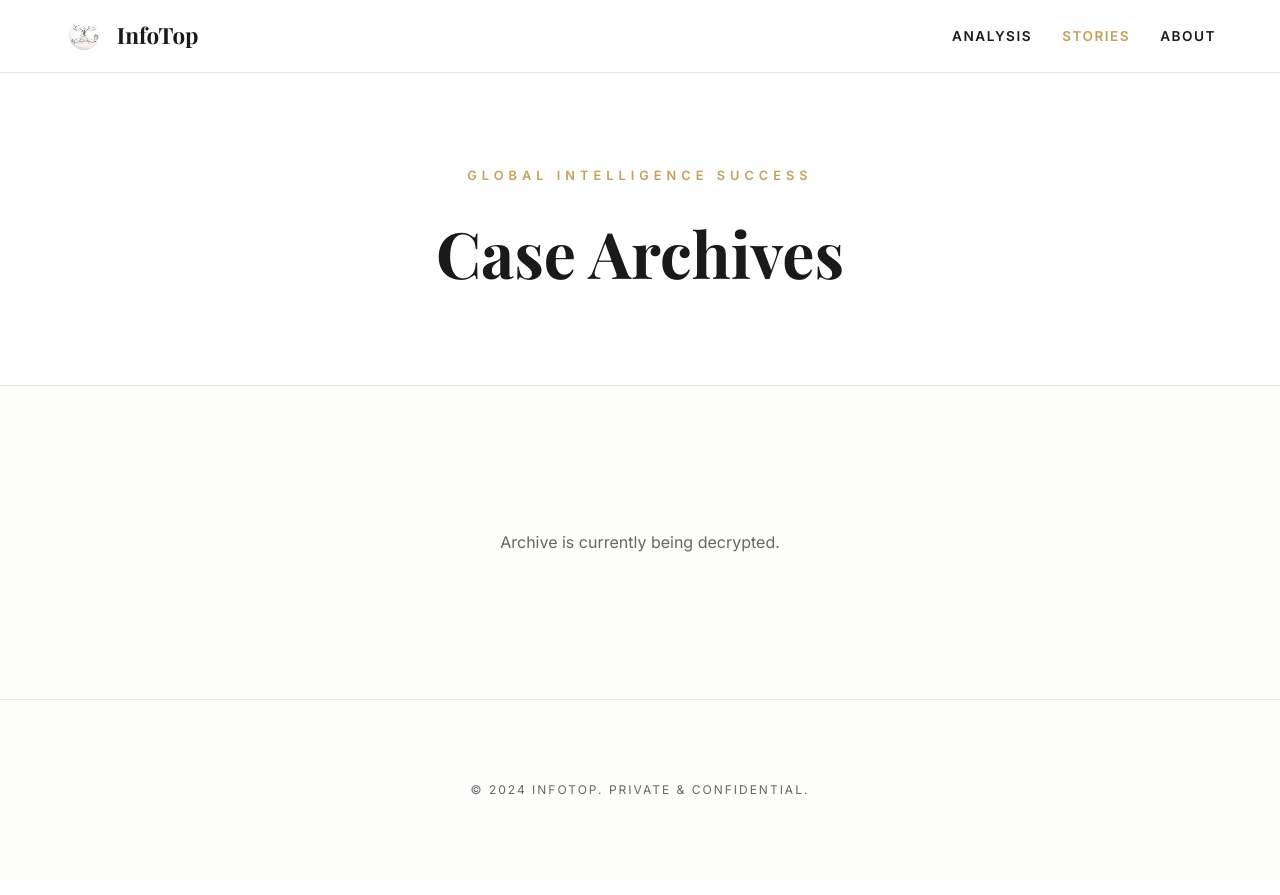
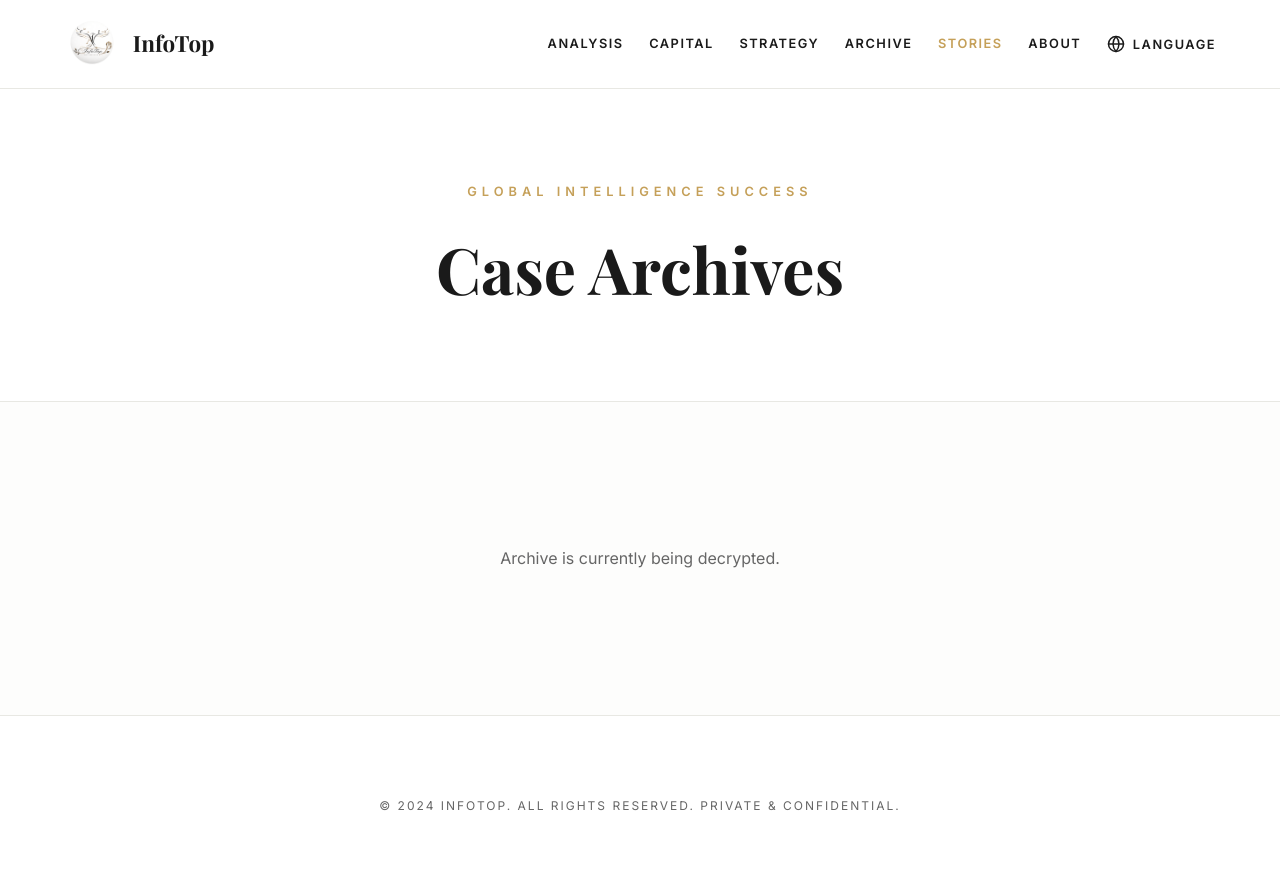
Before and after one commit to haohuixing/InfoTop, a FastAPI app: page /stories in a window 1280 px wide. Before the commit the page ends 795 px from the top, so only its background shows below. Run offline with FastAPI, Linux system fonts and the light colour scheme.

Commit message:
Update stories.html

```diff
--- a/templates/stories.html
+++ b/templates/stories.html
@@ -6,15 +6,121 @@
     <title>Success Stories | InfoTop</title>
     <link rel="icon" type="image/png" href="/images/logo.png">
     <link href="https://fonts.googleapis.com/css2?family=Playfair+Display:wght@700&family=Inter:wght@300;400;600&display=swap" rel="stylesheet">
+
     <style>
-        :root { --bg: #fdfdfc; --gold: #c5a059; --charcoal: #1a1a1a; --muted: #666; --border: #e8e8e3; }
-        body { font-family: 'Inter', sans-serif; background: var(--bg); color: var(--charcoal); margin: 0; line-height: 1.6; }
+        :root {
+            --bg: #fdfdfc;
+            --gold: #c5a059;
+            --charcoal: #1a1a1a;
+            --muted: #666;
+            --border: #e8e8e3;
+            font-size: 16px;
+        }
 
-        nav { display: flex; justify-content: space-between; align-items: center; padding: 1rem 5vw; border-bottom: 1px solid var(--border); background: white; position: sticky; top: 0; z-index: 1000; }
-        .logo { display: flex; align-items: center; gap: 0.8rem; text-decoration: none; color: var(--charcoal); font-family: 'Playfair Display', serif; font-weight: 700; font-size: 1.4rem; }
-        .logo-img { height: 40px; }
-        .nav-links a { margin-left: 2vw; text-decoration: none; color: var(--charcoal); font-size: 0.85rem; font-weight: 600; text-transform: uppercase; letter-spacing: 1.5px; }
+        body {
+            font-family: 'Inter', sans-serif;
+            background: var(--bg);
+            color: var(--charcoal);
+            margin: 0; padding: 0;
+            line-height: 1.6;
+            overflow-x: hidden;
+            top: 0 !important;
+        }
 
+        /* --- TRANSLATE UI (Matches Homepage) --- */
+        .goog-te-banner-frame.skiptranslate, #goog-gt-tt, .goog-te-balloon-frame, .goog-te-gadget img {
+            display: none !important;
+        }
+        #google_translate_element { display: none; }
+        body { top: 0px !important; }
+
+        .translate-wrapper {
+            position: relative;
+            display: inline-block;
+            margin-left: 2vw;
+        }
+
+        .translate-trigger {
+            background: none;
+            border: none;
+            color: var(--charcoal);
+            font-family: 'Inter', sans-serif;
+            font-size: clamp(0.7rem, 1vw, 0.85rem);
+            font-weight: 600;
+            text-transform: uppercase;
+            letter-spacing: 1.5px;
+            cursor: pointer;
+            padding: 0;
+            transition: 0.3s;
+            display: flex;
+            align-items: center;
+            gap: 8px;
+        }
+
+        .translate-trigger svg { transition: 0.3s ease; }
+        .translate-trigger:hover { color: var(--gold); }
+        .translate-trigger:hover svg { stroke: var(--gold); }
+
+        .lang-menu {
+            position: absolute;
+            top: 100%;
+            right: 0;
+            background: white;
+            border: 1px solid var(--border);
+            box-shadow: 0 10px 30px rgba(0,0,0,0.1);
+            display: none;
+            z-index: 2000;
+            min-width: 150px;
+            margin-top: 10px;
+        }
+
+        .lang-menu a {
+            display: block;
+            padding: 12px 20px;
+            color: var(--charcoal);
+            text-decoration: none;
+            font-size: 0.8rem;
+            font-weight: 600;
+            text-transform: uppercase;
+            letter-spacing: 1px;
+            border-bottom: 1px solid var(--border);
+            transition: 0.2s;
+            margin: 0 !important;
+        }
+
+        .lang-menu a:last-child { border-bottom: none; }
+        .lang-menu a:hover { background: var(--bg); color: var(--gold); }
+        .lang-menu.active { display: block; }
+
+        /* --- NAV STYLING --- */
+        nav {
+            display: flex;
+            justify-content: space-between;
+            align-items: center;
+            padding: 1rem 5vw;
+            border-bottom: 1px solid var(--border);
+            background: white;
+            position: sticky;
+            top: 0;
+            z-index: 1000;
+        }
+
+        .logo {
+            display: flex; align-items: center; gap: 0.8rem; text-decoration: none; color: var(--charcoal);
+            font-family: 'Playfair Display', serif; font-weight: 700; font-size: clamp(1.1rem, 2vw, 1.4rem);
+        }
+
+        .logo-img { height: clamp(30px, 7vh, 70px); width: auto; display: block; }
+
+        .nav-links { display: flex; align-items: center; }
+        .nav-links a {
+            margin-left: 2vw; text-decoration: none; color: var(--charcoal);
+            font-size: clamp(0.7rem, 1vw, 0.85rem); font-weight: 600;
+            text-transform: uppercase; letter-spacing: 1.5px; transition: 0.3s ease;
+        }
+        .nav-links a:hover { color: var(--gold); }
+
+        /* --- STORY PAGE CONTENT --- */
         header { padding: 5rem 5vw; text-align: center; background: white; border-bottom: 1px solid var(--border); }
         header h1 { font-family: 'Playfair Display', serif; font-size: clamp(2.5rem, 5vw, 4rem); margin: 0; }
         header p { color: var(--gold); text-transform: uppercase; letter-spacing: 5px; font-weight: 700; font-size: 0.8rem; margin-bottom: 1rem; }
@@ -51,11 +157,12 @@
         .story-title { font-family: 'Playfair Display', serif; font-size: 2.2rem; margin: 0.5rem 0 1.5rem; line-height: 1.2; }
         .story-content { color: var(--muted); font-size: 1.1rem; font-weight: 300; line-height: 1.8; }
 
-        footer { text-align: center; padding: 5rem 5vw; border-top: 1px solid var(--border); font-size: 0.75rem; color: var(--muted); text-transform: uppercase; letter-spacing: 2px; }
+        footer { text-align: center; padding: 5rem 5vw; border-top: 1px solid var(--border); font-size: 0.75rem; color: var(--muted); text-transform: uppercase; letter-spacing: 2px; background: white; }
 
         @media (max-width: 768px) {
             .story-card { grid-template-columns: 1fr; gap: 2rem; }
             .story-title { font-size: 1.8rem; }
+            .nav-links { display: none; } /* Simplified for mobile */
         }
     </style>
 </head>
@@ -66,10 +173,32 @@
             <img src="/images/logo.png" alt="InfoTop Logo" class="logo-img">
             <span>InfoTop</span>
         </a>
+
         <div class="nav-links">
-            <a href="/">Analysis</a>
+            <a href="/#tool">Analysis</a>
+            <a href="#">Capital</a>
+            <a href="#">Strategy</a>
+            <a href="#">Archive</a>
             <a href="/stories" style="color: var(--gold);">Stories</a>
             <a href="#">About</a>
+
+            <div class="translate-wrapper">
+                <button class="translate-trigger" onclick="toggleLangMenu()">
+                    <svg xmlns="http://www.w3.org/2000/svg" width="18" height="18" viewBox="0 0 24 24" fill="none" stroke="currentColor" stroke-width="2" stroke-linecap="round" stroke-linejoin="round">
+                        <circle cx="12" cy="12" r="10"></circle>
+                        <line x1="2" y1="12" x2="22" y2="12"></line>
+                        <path d="M12 2a15.3 15.3 0 0 1 4 10 15.3 15.3 0 0 1-4 10 15.3 15.3 0 0 1-4-10 15.3 15.3 0 0 1 4-10z"></path>
+                    </svg>
+                    Language
+                </button>
+                <div class="lang-menu" id="langMenu">
+                    <a href="javascript:void(0)" onclick="changeLang('en')">English</a>
+                    <a href="javascript:void(0)" onclick="changeLang('es')">Español</a>
+                    <a href="javascript:void(0)" onclick="changeLang('zh-CN')">中文</a>
+                    <a href="javascript:void(0)" onclick="changeLang('fr')">Français</a>
+                    <a href="javascript:void(0)" onclick="changeLang('de')">Deutsch</a>
+                </div>
+            </div>
         </div>
     </nav>
 
@@ -100,8 +229,39 @@
     </div>
 
     <footer>
-        &copy; 2024 InfoTop. Private & Confidential.
+        &copy; 2024 InfoTop. All Rights Reserved. Private & Confidential.
     </footer>
+
+    <!-- Hidden Google Engine -->
+    <div id="google_translate_element"></div>
+
+    <script type="text/javascript">
+        function googleTranslateElementInit() {
+            new google.translate.TranslateElement({
+                pageLanguage: 'en',
+                autoDisplay: false
+            }, 'google_translate_element');
+        }
+
+        function toggleLangMenu() {
+            document.getElementById('langMenu').classList.toggle('active');
+        }
+
+        function changeLang(langCode) {
+            document.cookie = "googtrans=/en/" + langCode + "; path=/";
+            location.reload();
+        }
+
+        window.onclick = function(event) {
+            if (!event.target.closest('.translate-trigger')) {
+                var menu = document.getElementById('langMenu');
+                if (menu && menu.classList.contains('active')) {
+                    menu.classList.remove('active');
+                }
+            }
+        }
+    </script>
+    <script type="text/javascript" src="//translate.google.com/translate_a/element.js?cb=googleTranslateElementInit"></script>
 
 </body>
 </html>
```
